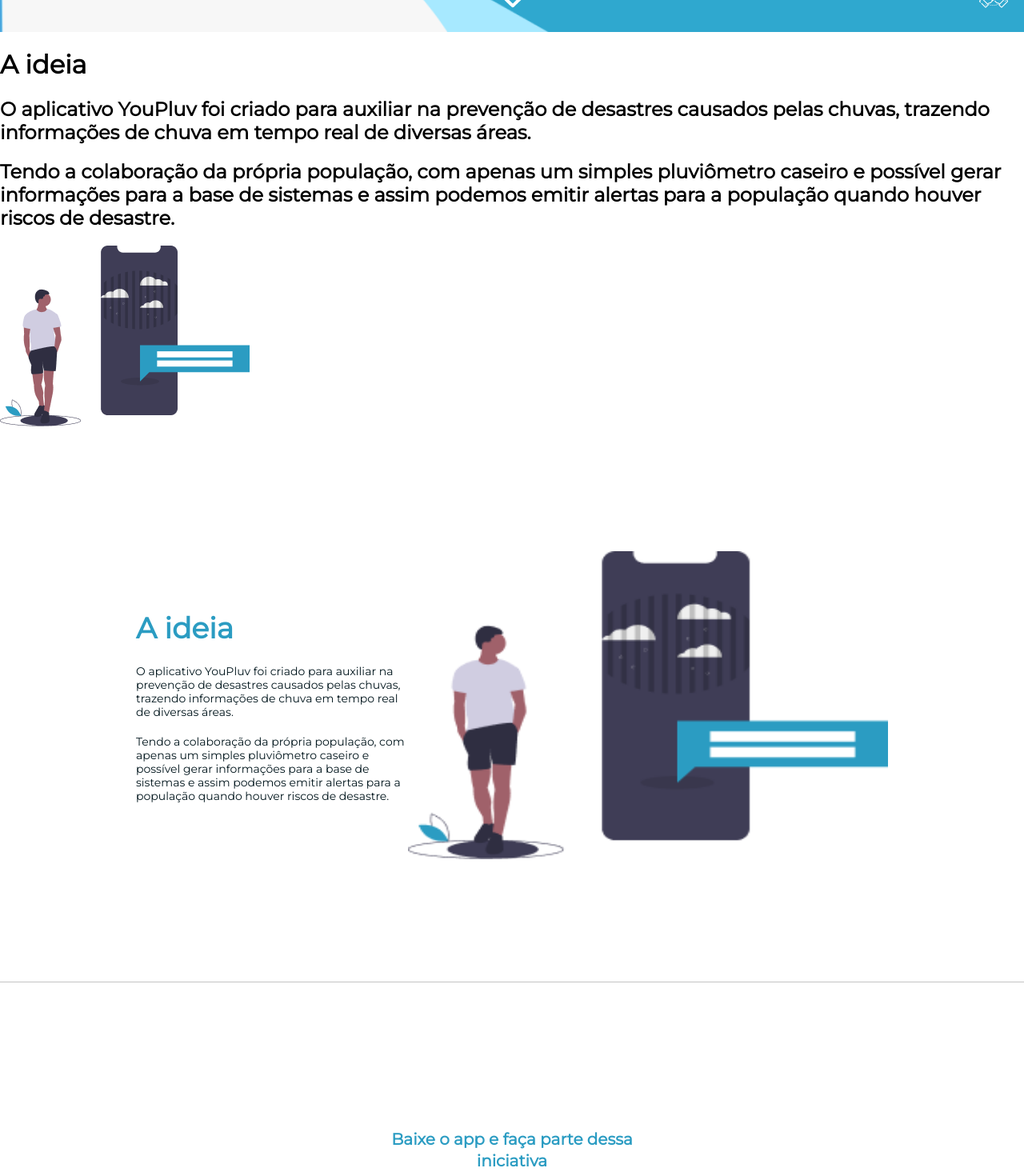
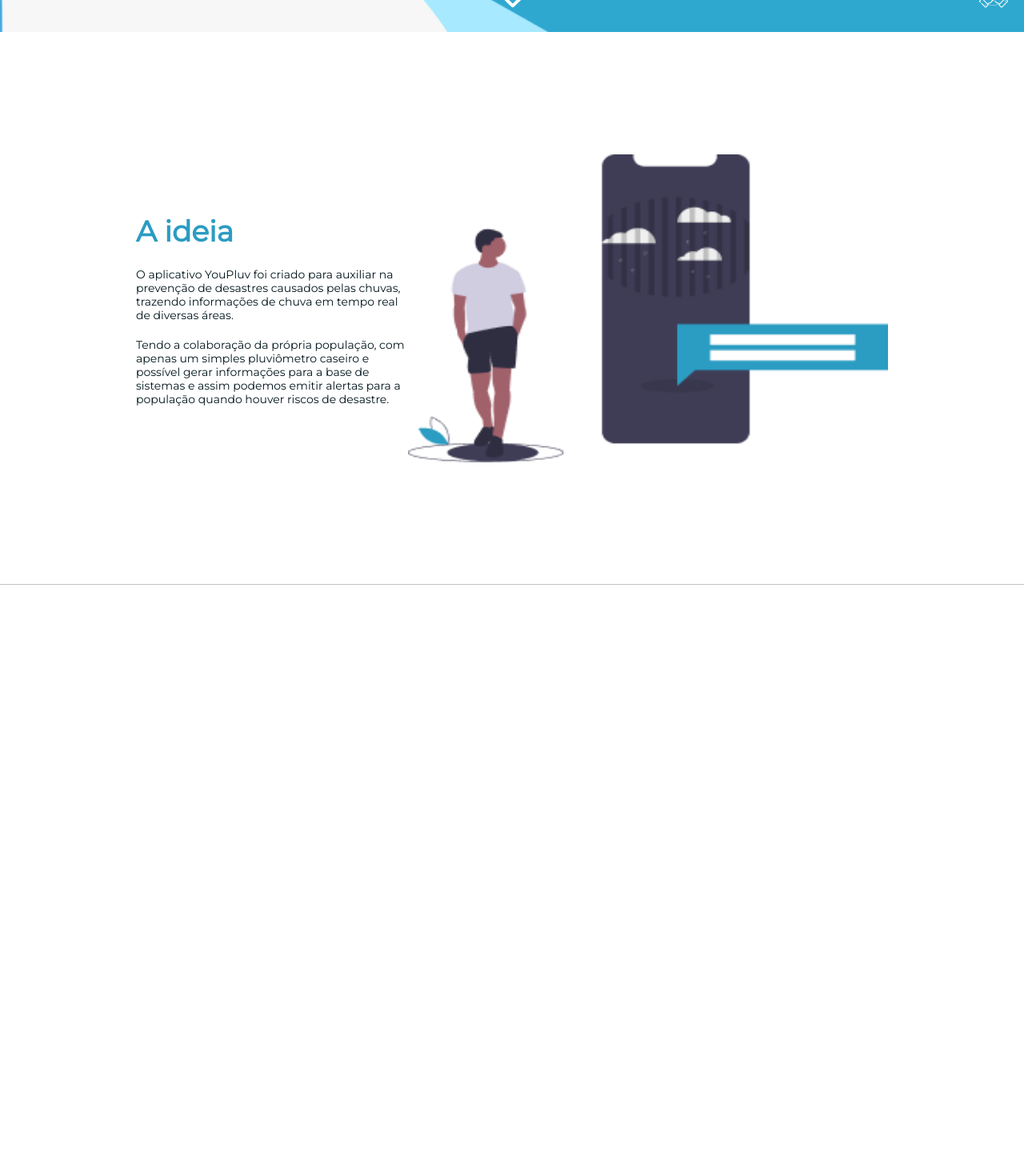
Before and after one commit to estartando-devs/youpluv-web, a React (Create React App) app: page / in a window 1280 px wide. Shown: the part 760-2230 px from the top of the page at 80% size. Built offline with nearby package versions, Linux system fonts and the light colour scheme.

Commit message:
ProductView --wip desktop

```diff
--- a/src/Screens/Main/Main.js
+++ b/src/Screens/Main/Main.js
@@ -11,8 +11,8 @@
   return (
     <Container>
       <Header />
+      <AboutUs />
       <ProductView />
-      <AboutUs />
       <CallStore />
       <Footer />
     </Container>
--- /dev/null
+++ b/src/Screens/ProductView/Mobile/Mobile.js
@@ -0,0 +1,27 @@
+import React from "react";
+import { useMedia } from "../../../hooks/useMedia";
+import { Container } from "./styles";
+import ArrowSvg from "../../../assets/images/icons/arrow.svg";
+import Smartphone from "../../../assets/images/smartphone.png";
+
+export default function AboutUs() {
+  const { isMedium, isSmall } = useMedia();
+
+  const PlayStoreUrl = `https://play.google.com/store/search?q`;
+  return (
+    <Container desktop={isSmall + isMedium} mobile={isSmall + isMedium}>
+      <h1>
+        Acesse notícias publicadas
+        <br />
+        pela Defesa Civil
+      </h1>
+      <div>
+        <img src={Smartphone} />
+        <img src={ArrowSvg} />
+      </div>
+      <a href={PlayStoreUrl} target="_blank">
+        <button>BAIXAR APP</button>
+      </a>
+    </Container>
+  );
+}
--- /dev/null
+++ b/src/Screens/ProductView/Mobile/styles.js
@@ -0,0 +1,58 @@
+import styled, { css } from "styled-components";
+
+const Container = styled.div`
+  min-width: 10vw;
+  height: 100vh;
+  display: flex;
+  align-items: center;
+  flex-direction: column;
+  justify-content: center;
+  border-top: 1px solid #c4c4c4;
+  h1 {
+    color: #2b9cc2;
+    font-size: 20px;
+    font-weight: bold;
+    line-height: 27px;
+    font-style: normal;
+    font-family: "Montserrat";
+  }
+  p {
+    display: none;
+  }
+  #subContainer {
+    width: 92%;
+    height: 25em;
+    display: flex;
+    margin: 20px auto;
+    flex: 0.8;
+    .phone {
+      width: 300px;
+      height: 400px;
+      margin: auto auto;
+    }
+    .arrow {
+      margin-left: -30px;
+    }
+  }
+  button {
+    width: 265px;
+    height: 40px;
+    border: none;
+    outline: none;
+    color: #ffffff;
+    font-size: 14px;
+    font-weight: bold;
+    line-height: 17px;
+    font-style: normal;
+    text-align: center;
+    background: #2b9cc2;
+    border-radius: 20px;
+    font-family: "Montserrat";
+    &:hover {
+      opacity: 0.6;
+      transition: 0.8s;
+    }
+  }
+  display: none;
+`;
+export { Container };
--- a/src/Screens/ProductView/ProductView.js
+++ b/src/Screens/ProductView/ProductView.js
@@ -1,29 +1,35 @@
 import React from "react";
 import { useMedia } from "../../hooks/useMedia";
 import { Container } from "./styles";
-import illustration from "../../assets/images/illustration.png";
-export default function ProductView() {
+import ArrowSvg from "../../assets/images/icons/arrow.svg";
+import Smartphone from "../../assets/images/smartphone.png";
+// import Mobile from "./Mobile/Mobile";
+export default function AboutUs() {
   const { isMedium, isSmall } = useMedia();
 
+  const PlayStoreUrl = `https://play.google.com/store/search?q`;
   return (
     <>
-      <Container outro={isSmall + isMedium}>
-        <h1 id="Title">A ideia</h1>
-        <div id="containerTexts">
-          <h2 id="subTitle">
-            O aplicativo YouPluv foi criado para auxiliar na prevenção de
-            desastres causados pelas chuvas, trazendo informações de chuva em
-            tempo real de diversas áreas.
-          </h2>
-          <h2 id="subTitle">
-            Tendo a colaboração da própria população, com apenas um simples
-            pluviômetro caseiro e possível gerar informações para a base de
-            sistemas e assim podemos emitir alertas para a população quando
-            houver riscos de desastre.
-          </h2>
-        </div>
-        <img id="illustration" src={illustration}></img>
+      <Container desktop={isSmall + isMedium} mobile={isSmall + isMedium}>
+        {/* <div class="content" desktop={isSmall + isMedium}>
+          <img class="phone" src={Smartphone} alt="" />
+          <div>
+            <h1>
+              Construa seu pluviômetro caseiro e envie dados de chuvas quando
+              quiser
+            </h1>
+            <p>
+              Basta assistir ao nosso tutorial de como construir seu pluviômetro
+              e estará pronto para coletar e enviar dados.
+            </p>
+            <a href={PlayStoreUrl} target="_blank">
+              <button>BAIXAR APP</button>
+            </a>
+          </div>
+          <img class="arrow" src={ArrowSvg} />
+        </div> */}
       </Container>
+      {/* <Mobile desktop={isSmall + isMedium} mobile={isSmall + isMedium} /> */}
     </>
   );
 }
--- a/src/Screens/ProductView/styles.js
+++ b/src/Screens/ProductView/styles.js
@@ -1,49 +1,68 @@
 import styled, { css } from "styled-components";
-
+import mobile from "./Mobile/Mobile";
 const Container = styled.div`
-  ${props =>
-    props.outro &&
-    css`
-    /* display: none; */
+  width: 100%;
   height: 100vh;
   display: flex;
-  min-width: 100vw;
-  flex-direction: column;
-  border-top: 1px solid black;
-  /* display: ${props => (props.desktop ? "flex" : "none")}; */
-  #Title {
-    color: #2b9cc2;
-    font-size: 22px;
-    margin-left: 10px;
-    line-height: 27px;
-    font-weight: bold;
-    font-style: normal;
-    font-family: "Montserrat", sans-serif;
+  align-items: center;
+  justify-content: center;
+  border-top: 1px solid #c4c4c4;
+  .content {
+    display: flex;
   }
-  /* ${props => props.desktop && css``} */
-
-  #containerTexts {
-    width: 81vw;
-    margin: 0 auto;
-    #subTitle {
-      display: flex;
+  .phone {
+    width: 324px;
+    height: 494px;
+  }
+  div {
+    width: 60em;
+    h1 {
+      width: 20em;
+      color: #2b9cc2;
+      font-size: 36px;
+      font-weight: bold;
+      line-height: 44px;
+      font-style: normal;
+      font-family: "Montserrat";
+    }
+    p {
+      width: 30em;
       color: #00151c;
+      font-size: 18px;
+      font-weight: 500;
+      line-height: 22px;
+      font-style: normal;
+      font-family: "Montserrat";
+    }
+    button {
+      width: 367px;
+      height: 40px;
+      border: none;
+      outline: none;
+      color: #ffffff;
       font-size: 14px;
-      flex-wrap: wrap;
-      min-width: 246px;
-      font-weight: 500;
-      margin: 20px auto;
+      margin-top: 7em;
+      fonttrue-weight: bold;
       line-height: 17px;
       font-style: normal;
-      text-overflow: ellipsis;
-      justify-content: center;
-      font-family: Arial, sans-serif bold;
+      text-align: center;
+      background: #2b9cc2;
+      border-radius: 20px;
+      font-family: "Montserrat";
+      transition: 0.8s;
+      &:hover {
+        opacity: 0.6;
+        transition: 0.8s;
+      }
+      /* ::before {
+                opacity: 1;
+                transition: 0.8s;
+              } */
     }
   }
-  #illustration {
-    width: 81vw;
-    margin: auto auto;
+  img {
+    width: 40px;
   }
-  `};
 `;
+
 export { Container };
```
